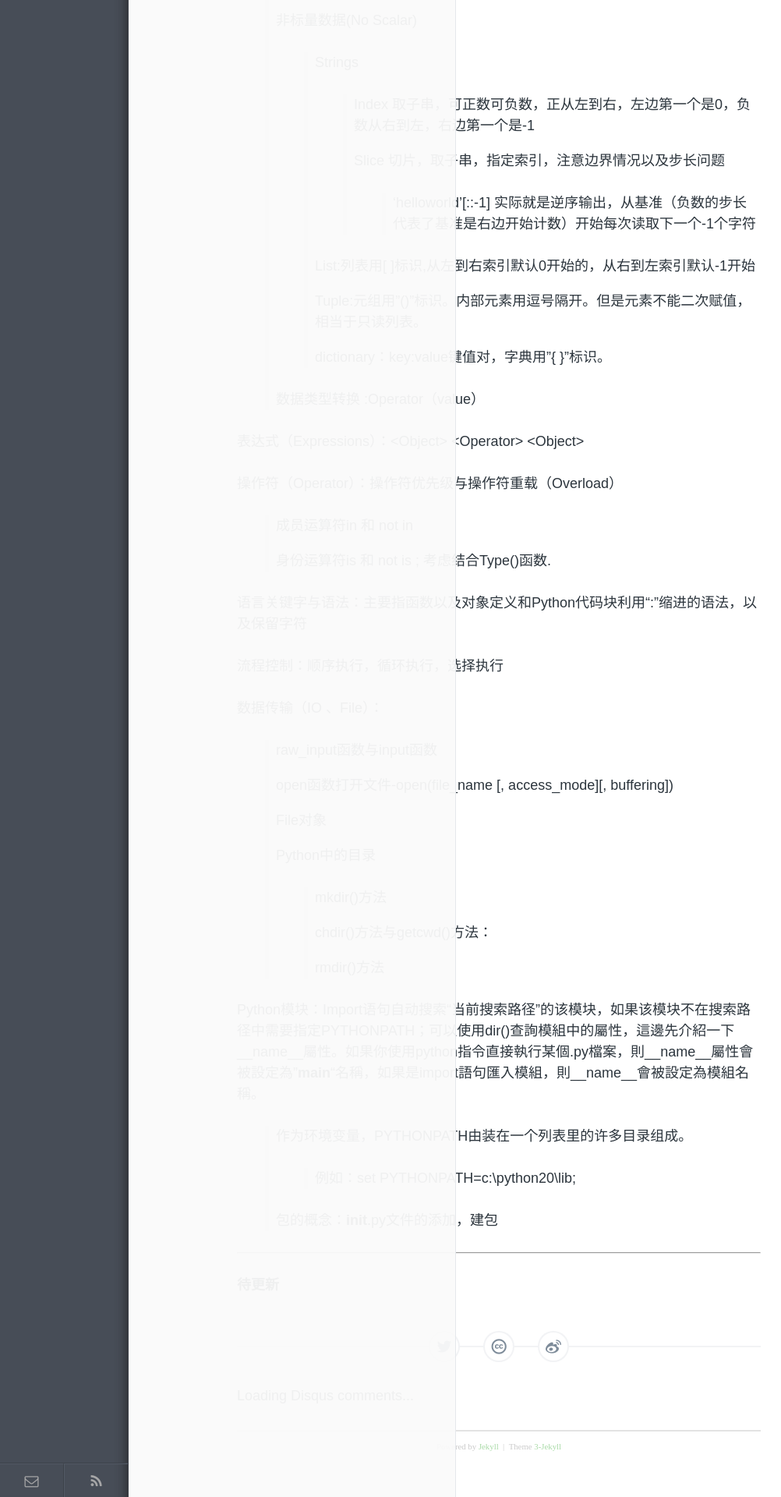
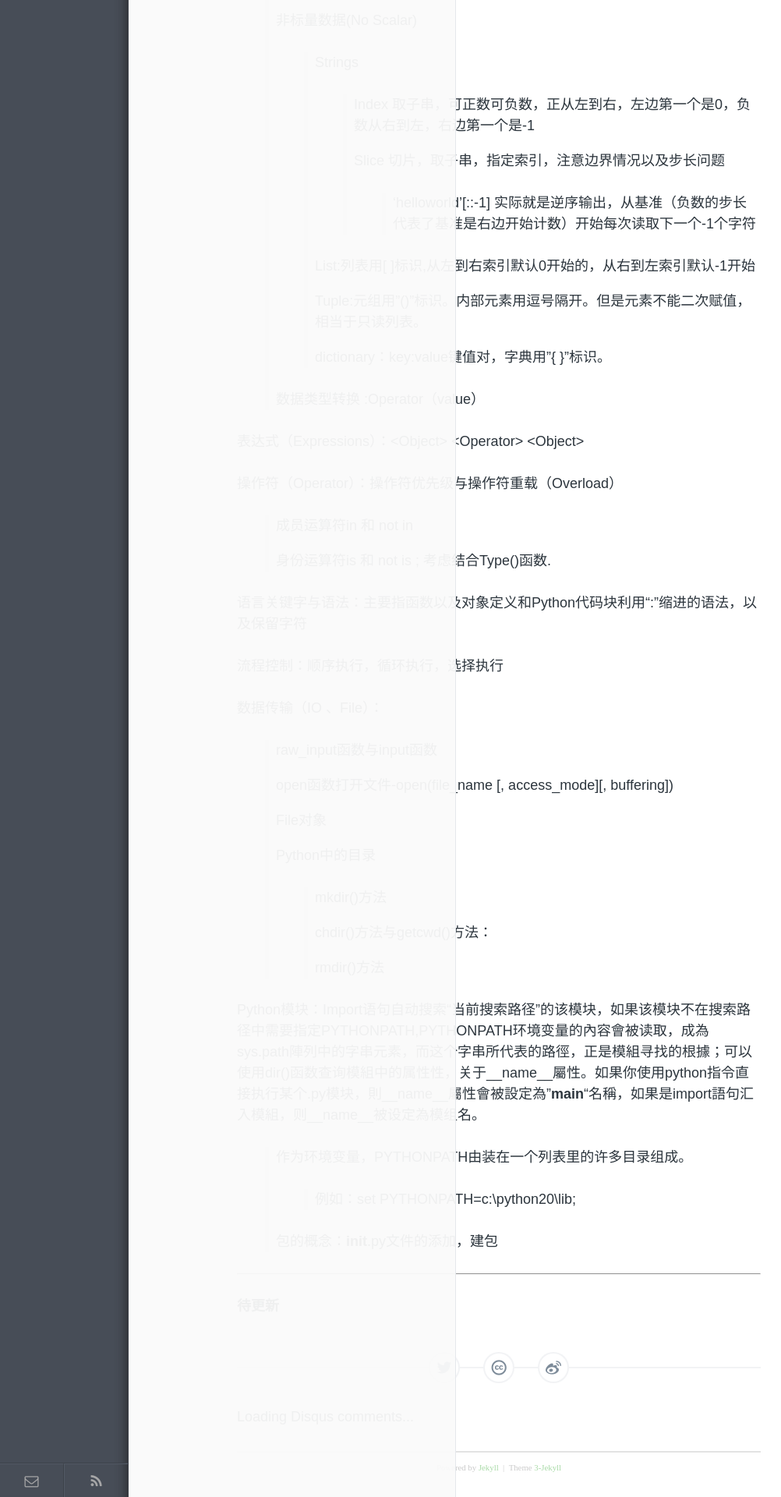
Before and after one commit to enlipan/enlipan.github.io, a Jekyll site: the page built from _posts/2015-2-25-start-Python.md, in a window 1280 px wide. Shown: the part 916-2836 px from the top of the page at 78% size, without its empty margins (0-1002 px from the left). Built offline with Jekyll 4.4.1, drawn with Linux system fonts in a browser that asks for light colours; comment, search, counter and statistics services are not loaded.

Commit message:
update py

```diff
--- a/_posts/2015-2-25-start-Python.md
+++ b/_posts/2015-2-25-start-Python.md
@@ -78,7 +78,7 @@
 >>
 >>rmdir()方法
 
-Python模块：Import语句自动搜索“当前搜索路径”的该模块，如果该模块不在搜索路径中需要指定PYTHONPATH；可以使用dir()查詢模組中的屬性，這邊先介紹一下__name__屬性。如果你使用python指令直接執行某個.py檔案，則__name__屬性會被設定為"__main__"名稱，如果是import語句匯入模組，則__name__會被設定為模組名稱。
+Python模块：Import语句自动搜索“当前搜索路径”的该模块，如果该模块不在搜索路径中需要指定PYTHONPATH,PYTHONPATH环境变量的內容會被读取，成為sys.path陣列中的字串元素，而这个字串所代表的路徑，正是模組寻找的根據；可以使用dir()函数查询模組中的属性性，关于__name__屬性。如果你使用python指令直接执行某个.py模块，則__name__屬性會被設定為"__main__"名稱，如果是import語句汇入模組，则__name__被设定為模组名。
 
 >作为环境变量，PYTHONPATH由装在一个列表里的许多目录组成。
 >
```
